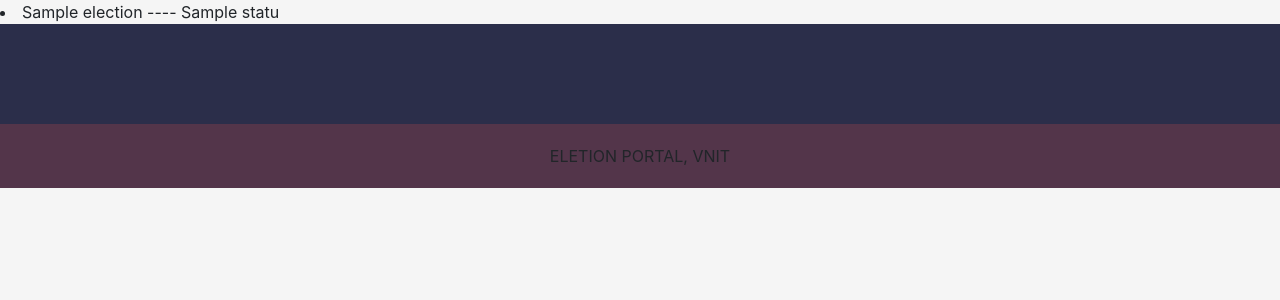
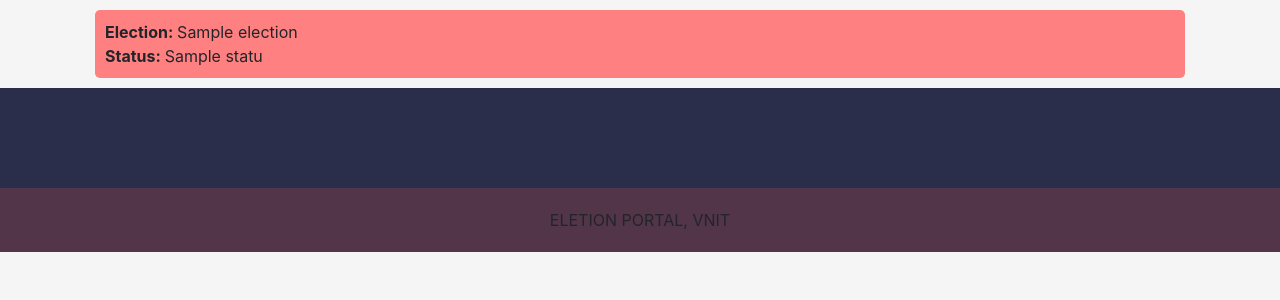
Before and after one commit to KunalMoharkar/Election-portal, a Django app: page /application/myapplications/ in a window 1280 px wide. Shown: the part 56-356 px from the top of the page. Run offline with Django 3.2, Linux system fonts and the light colour scheme; a user stored in the database is signed in; tables that the repository leaves empty hold one stand-in row (values such as "Sample post"); style sheets or scripts are compiled from the project's sources; some libraries are stand-ins or nearby versions.

Commit message:
applications page css

```diff
--- /dev/null
+++ b/Electionportal/application/static/application/css/myapplications.css
@@ -0,0 +1,16 @@
+.application-card {
+  display: flex;
+  flex-direction: column;
+  align-items: flex-start;
+  justify-content: flex-start;
+  padding: 10px;
+  margin: 10px;
+  background-color: #ff8080;
+  border-radius: 5px;
+  transition-duration: 500ms;
+}
+
+.application-card:hover {
+  transform: scale(1.01);
+  box-shadow: 3px 3px 20px black;
+}/*# sourceMappingURL=myapplications.css.map */
--- /dev/null
+++ b/Electionportal/application/static/application/css/myapplications.sass
@@ -0,0 +1,17 @@
+$card-bg :#ff8080
+$card-shadow : black
+
+.application-card
+    display: flex
+    flex-direction: column
+    align-items: flex-start
+    justify-content: flex-start
+    padding: 10px
+    margin: 10px
+    background-color: $card-bg
+    border-radius: 5px
+    transition-duration: 500ms
+
+.application-card:hover
+    transform: scale(1.01)
+    box-shadow: 3px 3px 20px $card-shadow
--- a/Electionportal/application/templates/application/myapplications.html
+++ b/Electionportal/application/templates/application/myapplications.html
@@ -7,21 +7,27 @@
 
 
 {%block head%}
-
+<link rel="stylesheet" href="{% static 'application/css/myapplications.css' %}" />
 {%endblock%}
 
 {%block body%}
+
+<div class="container">
 
 {%if applications%}
 
     {%for application in applications%}
 
-    <li>{{application.election.title}} ---- {{application.status.name}}</li>
+    <div class="application-card">
+       <span><b>Election: </b>{{application.election.title}}</span>
+       <span><b>Status: </b>{{application.status.name}}</span>
+    </div>
 
     {%endfor%}
 
 {%else%}
     <p>No applications yet</p>
 {%endif%}
+</div>
 
 {%endblock%}
```
Also changed, not shown: 1 other file.
